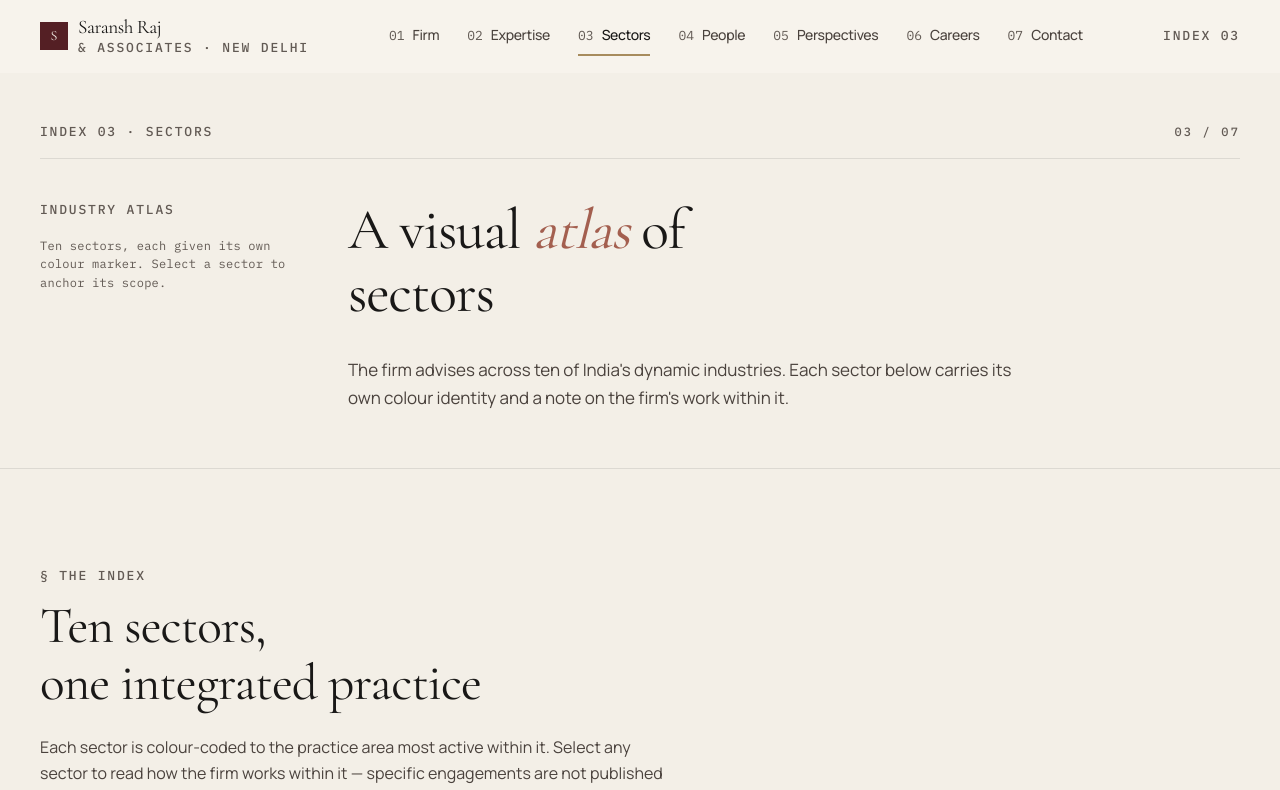
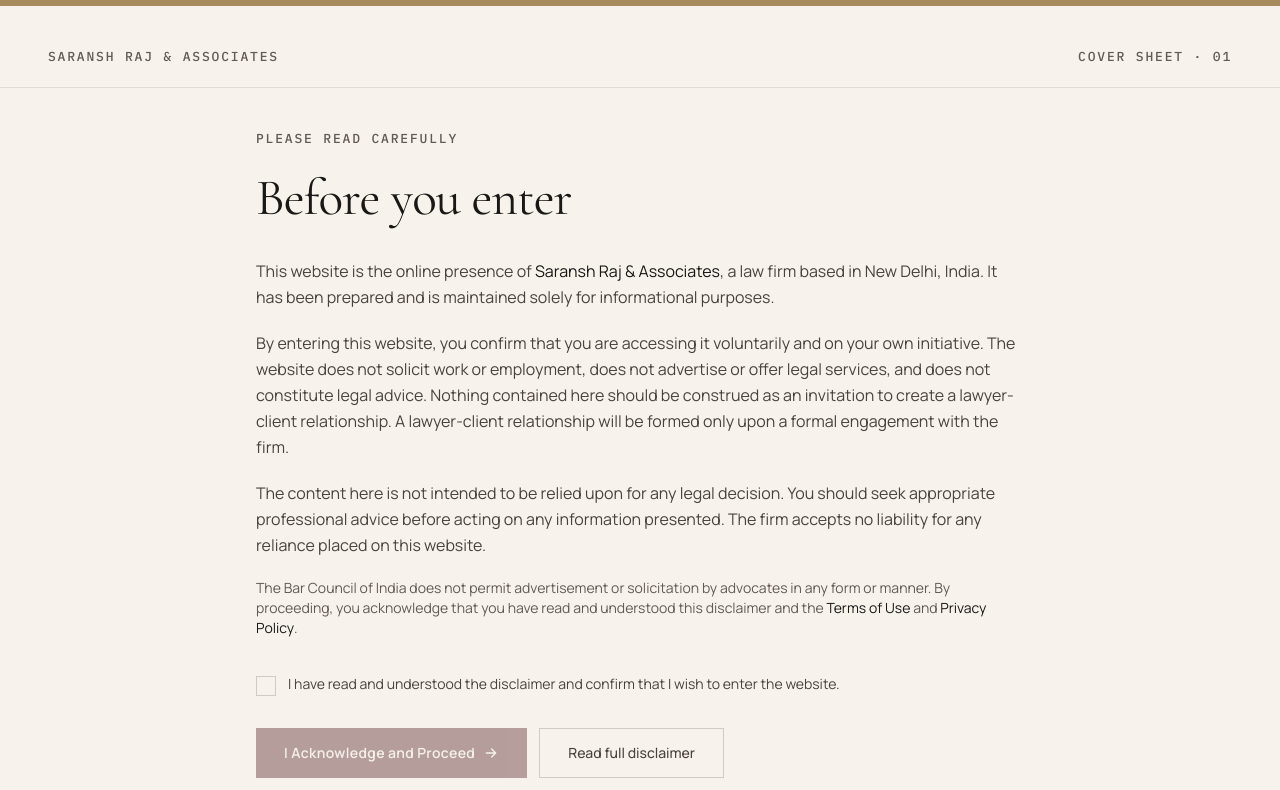
Before and after one commit to daveshkaushal-cloud/saransh-raj-associates, a Next.js app: page /sectors in a window 1280 px wide. Shown: the top 790 px of the page. Built offline with nearby package versions, Linux system fonts and the light colour scheme; no server answers.

Commit message:
Restore entry disclaimer acknowledgement gate

```diff
--- a/src/components/site/disclaimer-gate-client.tsx
+++ b/src/components/site/disclaimer-gate-client.tsx
@@ -4,7 +4,7 @@
 import { usePathname } from "next/navigation";
 import Link from "next/link";
 
-const STORAGE_KEY = "sra_disclaimer_accepted_v1";
+const STORAGE_KEY = "sra_disclaimer_accepted_v2";
 
 /**
  * Client component for the disclaimer gate interaction.
--- a/src/components/site/disclaimer-gate.tsx
+++ b/src/components/site/disclaimer-gate.tsx
@@ -1,7 +1,7 @@
 import { cookies } from "next/headers";
 import { DisclaimerGateClient } from "./disclaimer-gate-client";
 
-const STORAGE_KEY = "sra_disclaimer_accepted_v1";
+const STORAGE_KEY = "sra_disclaimer_accepted_v2";
 
 /**
  * Server component disclaimer gate.
--- a/src/components/site/site-shell.tsx
+++ b/src/components/site/site-shell.tsx
@@ -1,25 +1,22 @@
 import { ScrollProgress } from "./scroll-progress";
 import { SiteHeader } from "./site-header";
 import { SiteFooter } from "./site-footer";
+import { DisclaimerGate } from "./disclaimer-gate";
 
 /**
- * Top-level shell (server component). The disclaimer gate has been
- * temporarily removed — the website opens directly without requiring
- * the "I Accept" click. The /disclaimer route and footer "Revisit
- * Disclaimer" link still work for reference.
- *
- * Content renders immediately with opacity:1 — no preloader, no custom
- * cursor, no entrance delay, no route-transition overlay.
+ * Top-level shell (server component). First-time visitors must acknowledge
+ * the entry disclaimer before the website shell is rendered. Legal pages
+ * remain directly accessible from the gate.
  */
 export function SiteShell({ children }: { children: React.ReactNode }) {
   return (
-    <>
+    <DisclaimerGate>
       <ScrollProgress />
       <div className="app-shell">
         <SiteHeader />
         <main>{children}</main>
         <SiteFooter />
       </div>
-    </>
+    </DisclaimerGate>
   );
 }
```
